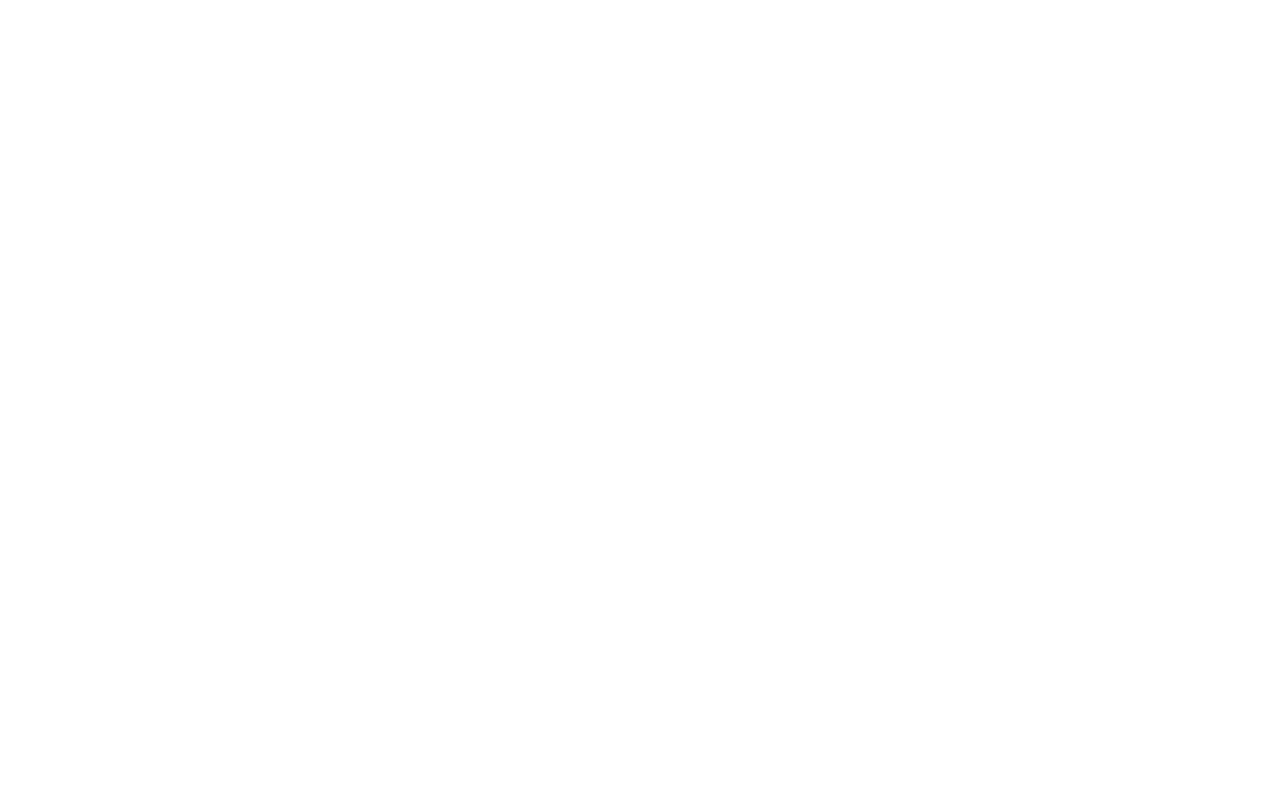
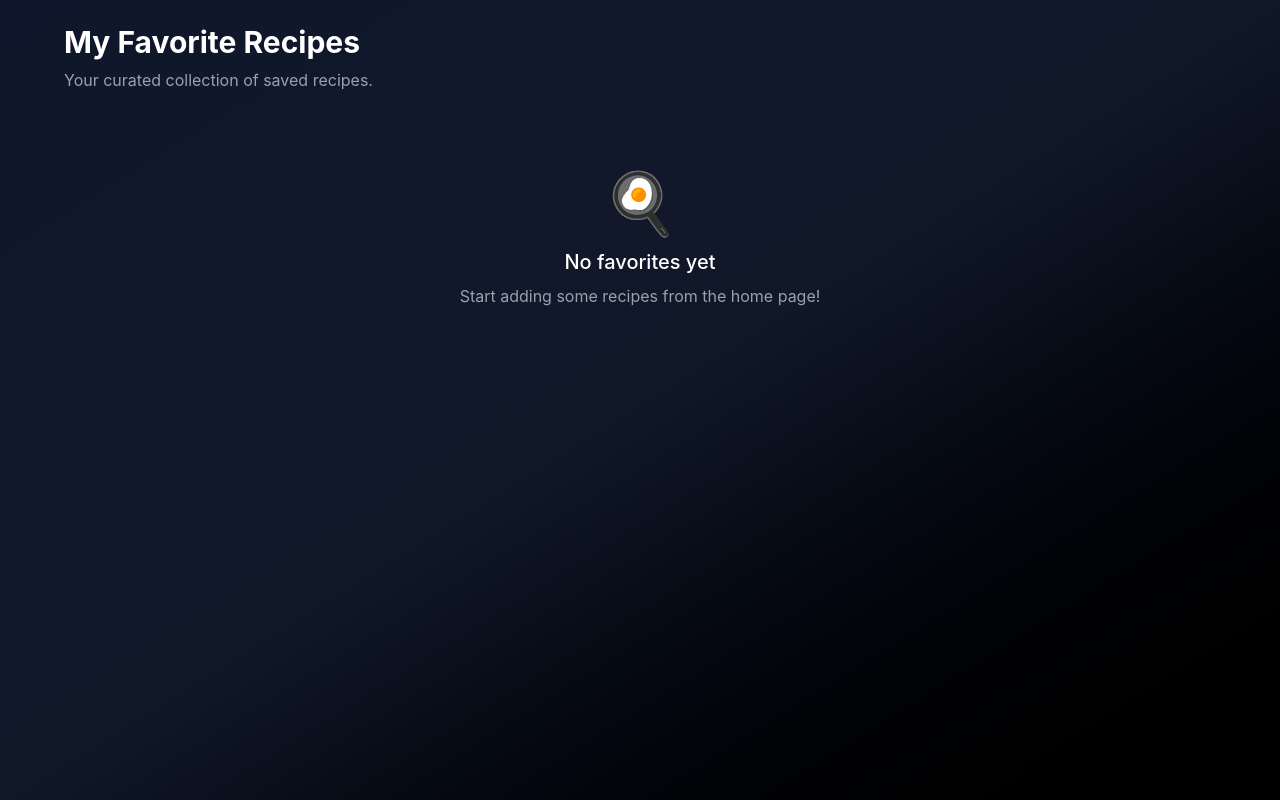
Before and after one commit to farbodft/Recipe-Book, a React (Vite) app: page /favorites in a window 1280 px wide. Before the commit this address had no page. Built offline with nearby package versions, Linux system fonts and the light colour scheme.

Commit message:
Add FavoritesPage and route in App

```diff
--- a/src/App.jsx
+++ b/src/App.jsx
@@ -1,12 +1,14 @@
 /* eslint-disable no-unused-vars */
 import { BrowserRouter, Routes, Route } from "react-router-dom";
 import HomePage from "./pages/HomePage";
+import FavoritesPage from "./pages/FavoritesPage";
 
 function App() {
   return (
     <BrowserRouter>
       <Routes>
         <Route path="/" element={<HomePage />} />
+        <Route path="/favorites" element={<FavoritesPage />} />
       </Routes>
     </BrowserRouter>
   );
--- /dev/null
+++ b/src/pages/FavoritesPage.jsx
@@ -0,0 +1,58 @@
+/* eslint-disable no-unused-vars */
+import { useState, useEffect } from "react";
+import RecipeCard from "../components/RecipeCard";
+import RecipeModal from "../components/RecipeModal";
+
+export default function FavoritesPage() {
+  const [favorites, setFavorites] = useState([]);
+  const [selectedRecipe, setSelectedRecipe] = useState(null);
+
+  // Load favorites from localStorage on component mount
+  useEffect(() => {
+    const loadFavorites = () => {
+      const saved = JSON.parse(localStorage.getItem("favorites") || "[]");
+      setFavorites(saved);
+    };
+
+    loadFavorites();
+
+    // Optional: Listen for storage changes
+    // (Useful if the user has multiple tabs open or if you want instant updates)
+    window.addEventListener("favoritesUpdated", loadFavorites);
+    return () => window.removeEventListener("favoritesUpdated", loadFavorites);
+  }, []);
+
+  return (
+    <div className="min-h-screen bg-gradient-to-br from-slate-900 via-gray-900 to-black p-6">
+      <div className="max-w-6xl mx-auto mb-8">
+        <h1 className="text-3xl font-bold text-white mb-2">My Favorite Recipes</h1>
+        <p className="text-gray-400">Your curated collection of saved recipes.</p>
+      </div>
+
+      {favorites.length > 0 ? (
+        <div className="grid gap-6 sm:grid-cols-2 lg:grid-cols-3 max-w-6xl mx-auto">
+          {favorites.map((recipe) => (
+            <RecipeCard
+              key={recipe.id}
+              recipe={recipe}
+              onClick={setSelectedRecipe}
+            />
+          ))}
+        </div>
+      ) : (
+        <div className="flex flex-col items-center justify-center mt-20 text-center">
+          <div className="text-6xl mb-4">🍳</div>
+          <h2 className="text-xl text-white font-medium">No favorites yet</h2>
+          <p className="text-gray-400 mt-2">Start adding some recipes from the home page!</p>
+        </div>
+      )}
+
+      {selectedRecipe && (
+        <RecipeModal
+          recipe={selectedRecipe}
+          onClose={() => setSelectedRecipe(null)}
+        />
+      )}
+    </div>
+  );
+}
```
